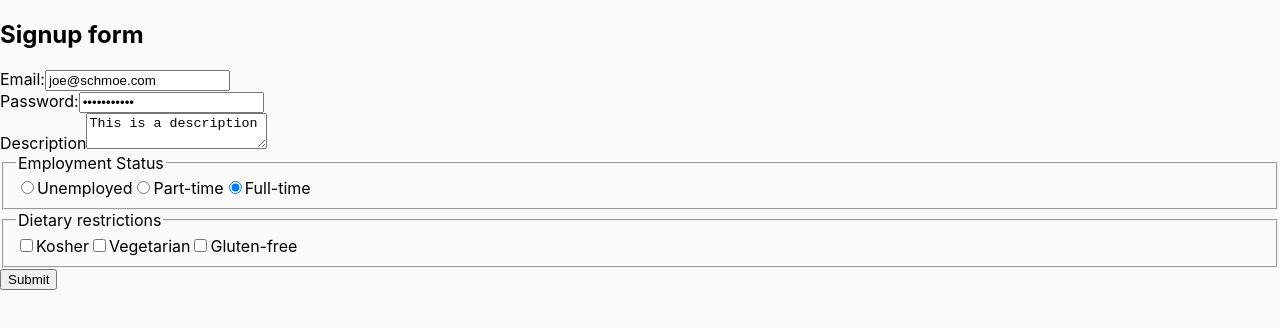
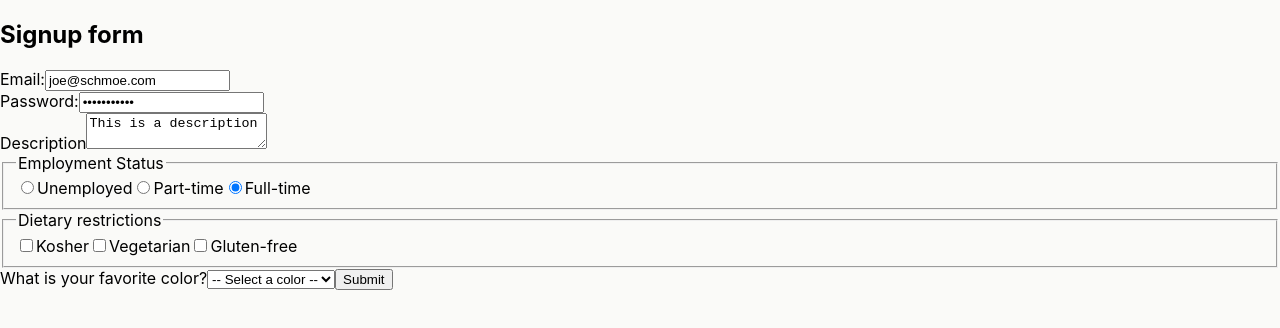
Before and after one commit to yuliiavolkova/recipe-app, a React (Vite) app: page / in a window 1280 px wide. Shown: the top 328 px of the page. Built offline with nearby package versions, Linux system fonts and the light colour scheme.

Commit message:
Forms: Object.fromEnteries

```diff
--- a/src/App.jsx
+++ b/src/App.jsx
@@ -18,13 +18,22 @@ import ReactDOM from "react-dom/client";
 
 export default function App() {
   function signUp(formData) {
-    const email = formData.get("email");
-    const password = formData.get("password");
-    const employmentStatus = formData.get("employmentStatus");
-    //console.log(email);
-    //console.log(employmentStatus);
+    const data = Object.fromEntries(formData.entries());
+    //console.log(data);
+    // const email = formData.get("email");
+    // const password = formData.get("password");
+    // const employmentStatus = formData.get("employmentStatus");
+    // //console.log(email);
+    // //console.log(employmentStatus);
     const dietaryRestrictions = formData.getAll("dietaryRestrictions");
-    console.log(dietaryRestrictions);
+    //console.log(dietaryRestrictions);
+    const allData = {
+      ...data,
+      dietaryRestrictions,
+    };
+    console.log(allData);
+    // const favColor = formData.get("favColor");
+    // console.log(favColor);
   }
 
   return (
@@ -99,6 +108,17 @@ export default function App() {
             Gluten-free
           </label>
         </fieldset>
+
+        <label htmlFor="color">What is your favorite color?</label>
+        <select id="favColor" name="favColor" defaultValue="" required>
+          <option value="" disabled>
+            -- Select a color --
+          </option>
+          <option value="red">Red</option>
+          <option value="green">Green</option>
+          <option value="blue">Blue</option>
+          <option value="yellow">Yellow</option>
+        </select>
 
         <button>Submit</button>
       </form>
```
